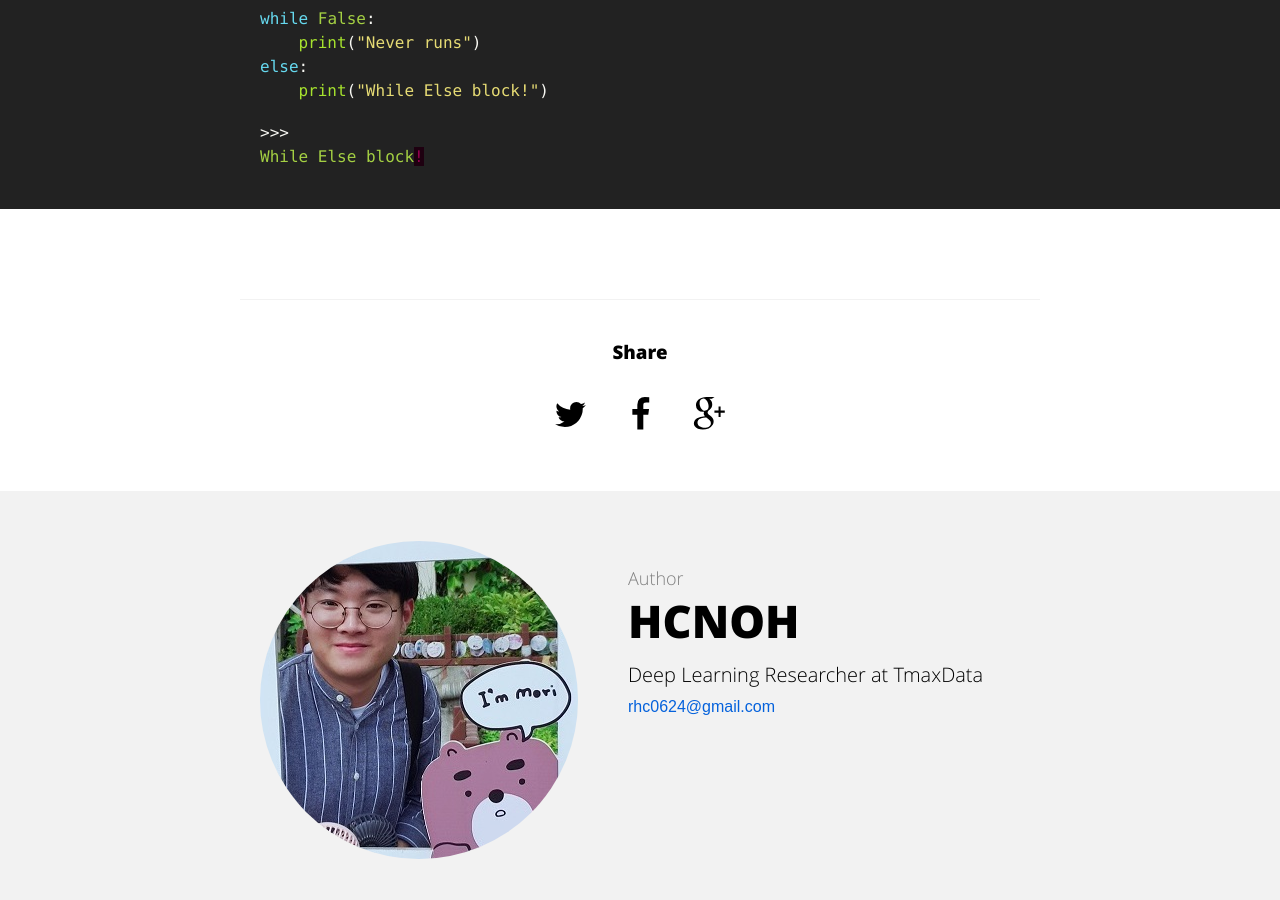
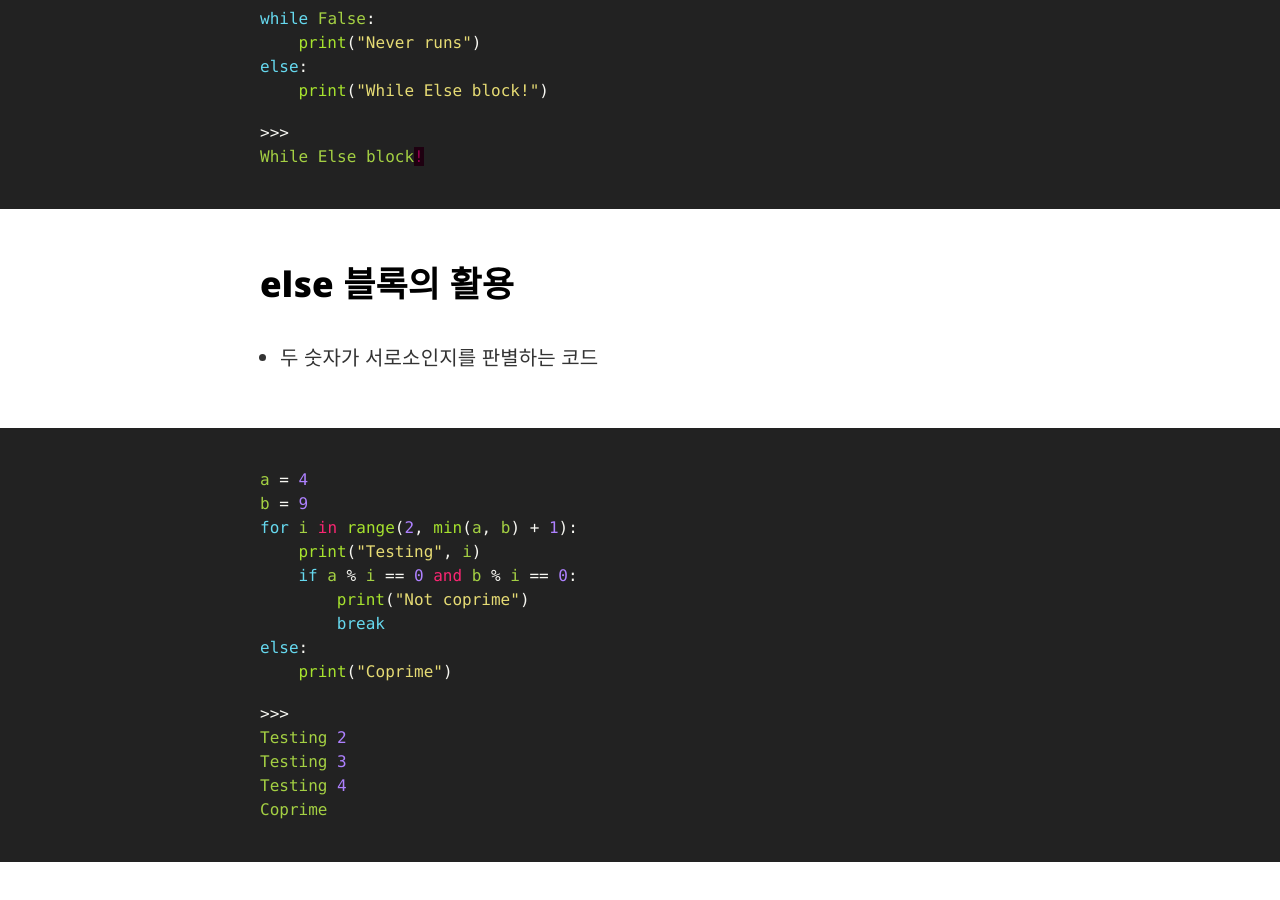
Before and after one commit to hcnoh/blog-prev, a Jekyll site: the page built from _posts/2018-09-19-effective-python-way12.md, in a window 1280 px wide and 900 px high, scrolled down 2246 px. Built offline with Jekyll 4.4.1, drawn with Linux system fonts in a browser that asks for light colours; comment, search, counter and statistics services are not loaded; some of the changed text lies outside the part shown.

Commit message:
Update 2018-09-19-effective-python-way12.md

```diff
--- a/_posts/2018-09-19-effective-python-way12.md
+++ b/_posts/2018-09-19-effective-python-way12.md
@@ -49,3 +49,30 @@ else:
 >>>
 While Else block!
 {% endhighlight %}
+
+## else 블록의 활용
+- 두 숫자가 서로소인지를 판별하는 코드
+{% highlight python %}
+a = 4
+b = 9
+for i in range(2, min(a, b) + 1):
+    print("Testing", i)
+    if a % i == 0 and b % i == 0:
+        print("Not coprime")
+        break
+else:
+    print("Coprime")
+
+>>>
+Testing 2
+Testing 3
+Testing 4
+Coprime
+{% endhighlight %}
+- 이런 방식을 추천하진 않음
+- 대신 두 가지 스타일의 헬퍼 함수를 사용하면 좋음
+
+## 첫 번째 스타일의 헬퍼 함수
+{% highlight python %}
+def coprime(a, b):
+{% endhighlight %}
```
